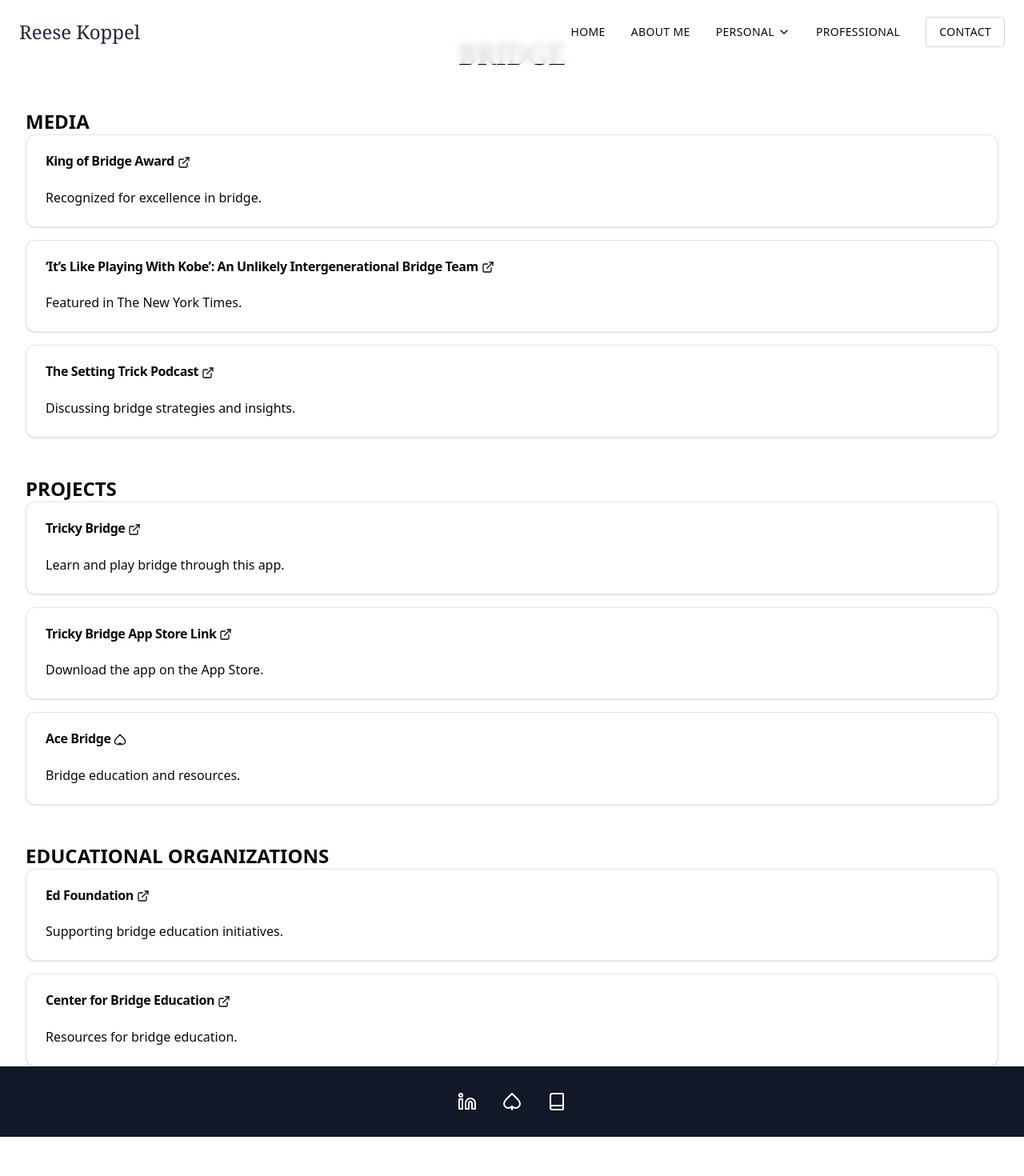
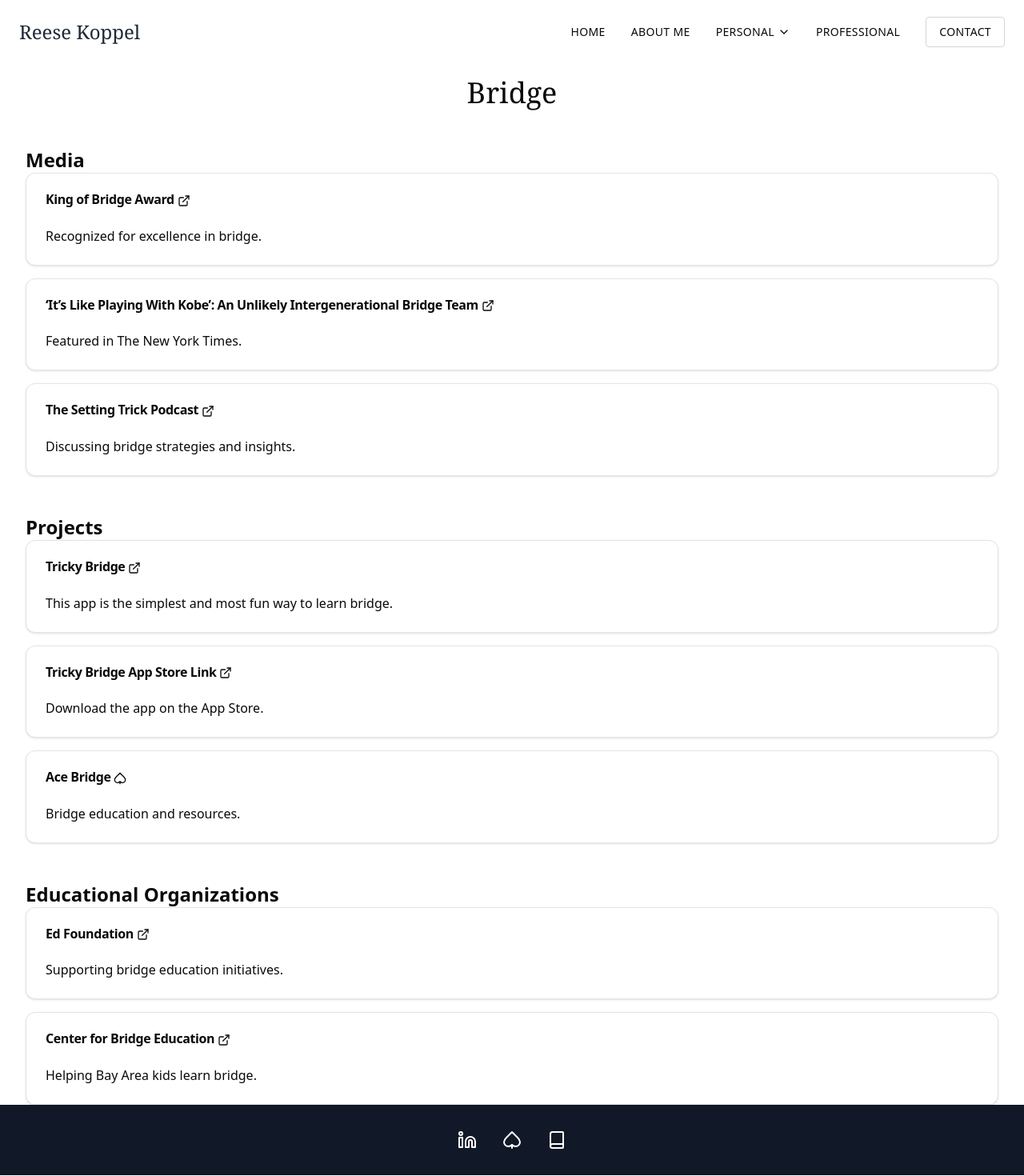
Before and after one commit to rk504/personal-website, a Next.js app: page /personal/bridge in a window 1280 px wide. Shown: the top 1470 px of the page at 80% size. Built offline with nearby package versions, Linux system fonts and the light colour scheme.

Commit message:
formatting edits to personal

```diff
--- a/app/page.tsx
+++ b/app/page.tsx
@@ -40,8 +40,8 @@ export default function Home() {
           <div id="about" className="space-y-4 max-w-2xl mx-auto text-center">
             <h1 className="text-4xl font-serif">Hello and Welcome</h1>
             <p className="text-lg text-muted-foreground">
-              I'm Reese Koppel, an entrepreneur passionate about building innovative solutions to help our isolated world feel more connected. I'm currently based in NYC, but I love
-              exploring the world. TEST TEST TEST
+              I'm Reese Koppel, an entrepreneur passionate about building tools to help make our isolated world more connected. I'm currently based in NYC, but I love
+              to travel. Welcome to my site.
             </p>
           </div>
         </div>
--- a/app/personal/bridge/page.tsx
+++ b/app/personal/bridge/page.tsx
@@ -7,12 +7,12 @@ export default function Bridge() {
   return (
     <>
       <Header />
-      <main className="min-h-screen flex flex-col py-12">
+      <main className="min-h-screen flex flex-col py-12 pt-24 pb-24">
         <div className="container flex-grow space-y-12">
-          <h1 className="text-4xl font-serif text-center">BRIDGE</h1>
+          <h1 className="text-4xl font-serif text-center mb-8">Bridge</h1>
 
           <section>
-            <h2 className="text-2xl font-semibold">MEDIA</h2>
+            <h2 className="text-2xl font-semibold">Media</h2>
             <ul className="space-y-4">
               <li>
                 <Card>
@@ -60,7 +60,7 @@ export default function Bridge() {
           </section>
 
           <section>
-            <h2 className="text-2xl font-semibold">PROJECTS</h2>
+            <h2 className="text-2xl font-semibold">Projects</h2>
             <ul className="space-y-4">
               <li>
                 <Card>
@@ -72,7 +72,7 @@ export default function Bridge() {
                     </CardTitle>
                   </CardHeader>
                   <CardContent>
-                    <p>Learn and play bridge through this app.</p>
+                    <p>This app is the simplest and most fun way to learn bridge.</p>
                   </CardContent>
                 </Card>
               </li>
@@ -108,7 +108,7 @@ export default function Bridge() {
           </section>
 
           <section>
-            <h2 className="text-2xl font-semibold">EDUCATIONAL ORGANIZATIONS</h2>
+            <h2 className="text-2xl font-semibold">Educational Organizations</h2>
             <ul className="space-y-4">
               <li>
                 <Card>
@@ -134,7 +134,7 @@ export default function Bridge() {
                     </CardTitle>
                   </CardHeader>
                   <CardContent>
-                    <p>Resources for bridge education.</p>
+                    <p>Helping Bay Area kids learn bridge.</p>
                   </CardContent>
                 </Card>
               </li>
--- a/app/personal/learning/page.tsx
+++ b/app/personal/learning/page.tsx
@@ -7,12 +7,12 @@ export default function Learning() {
   return (
     <>
       <Header />
-      <main className="min-h-screen flex flex-col py-12">
+      <main className="min-h-screen flex flex-col py-12 pt-24 pb-24">
         <div className="container flex-grow space-y-12">
-          <h1 className="text-4xl font-serif text-center">LEARNING</h1>
+          <h1 className="text-4xl font-serif text-center mb-8">Learning</h1>
 
           <section>
-            <h2 className="text-2xl font-semibold">READING</h2>
+            <h2 className="text-2xl font-semibold">Reading</h2>
             <ul className="space-y-4">
               <li>
                 <Card>
--- a/app/personal/projects/page.tsx
+++ b/app/personal/projects/page.tsx
@@ -1,25 +1,25 @@
 import { Header } from "@/components/header"
 import { SocialLinks } from "@/components/social-links"
 import { Card, CardContent, CardHeader, CardTitle } from "@/components/ui/card"
-import { ExternalLink, Globe, Music, Bot } from "lucide-react"
+import { ExternalLink } from "lucide-react"
 
 export default function Projects() {
   return (
     <>
       <Header />
-      <main className="min-h-screen flex flex-col py-12 pt-24">
+      <main className="min-h-screen flex flex-col py-12 pt-24 pb-24">
         <div className="container flex-grow space-y-12">
-          <h1 className="text-4xl font-serif text-center">PROJECTS</h1>
+          <h1 className="text-4xl font-serif text-center mb-8">Projects</h1>
 
           <section>
-            <h2 className="text-2xl font-semibold">TECHNICAL</h2>
+            <h2 className="text-2xl font-semibold">Technical</h2>
             <ul className="space-y-4">
               <li>
                 <Card>
                   <CardHeader>
                     <CardTitle>
                       <a href="https://easyvol.netlify.app/" target="_blank" rel="noopener noreferrer">
-                        EasyVol <Globe className="inline h-4 w-4" />
+                        EasyVol <ExternalLink className="inline h-4 w-4" />
                       </a>
                     </CardTitle>
                   </CardHeader>
@@ -33,7 +33,7 @@ export default function Projects() {
                   <CardHeader>
                     <CardTitle>
                       <a href="https://github.com/rk504" target="_blank" rel="noopener noreferrer">
-                        Github <Bot className="inline h-4 w-4" />
+                        Github <ExternalLink className="inline h-4 w-4" />
                       </a>
                     </CardTitle>
                   </CardHeader>
@@ -60,7 +60,7 @@ export default function Projects() {
           </section>
 
           <section>
-            <h2 className="text-2xl font-semibold">CREATIVE</h2>
+            <h2 className="text-2xl font-semibold">Creative</h2>
             <ul className="space-y-4">
               <li>
                 <Card>
@@ -81,7 +81,7 @@ export default function Projects() {
                   <CardHeader>
                     <CardTitle>
                       <a href="https://open.spotify.com/show/7lZeZrEoBKmlsjUAe8qTh8" target="_blank" rel="noopener noreferrer">
-                        Read Receipts <Music className="inline h-4 w-4" />
+                        Read Receipts <ExternalLink className="inline h-4 w-4" />
                       </a>
                     </CardTitle>
                   </CardHeader>
```
